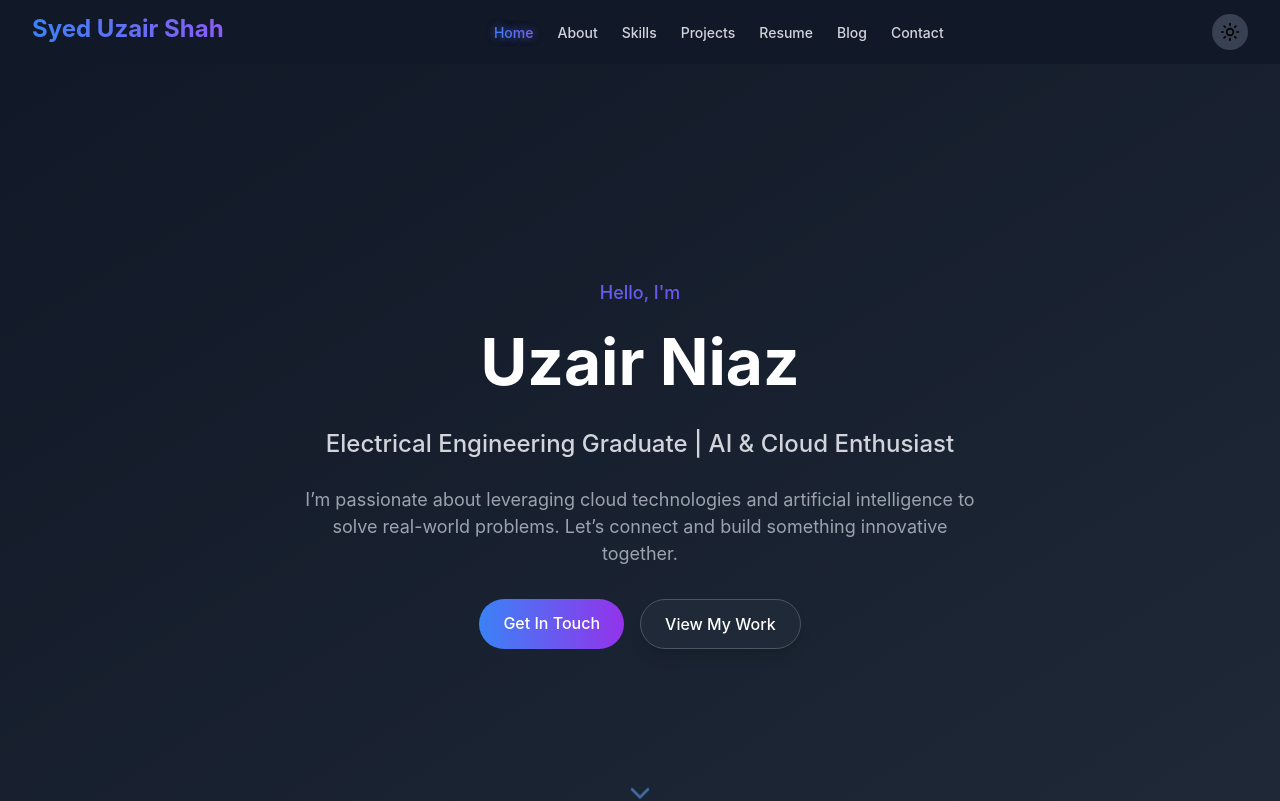
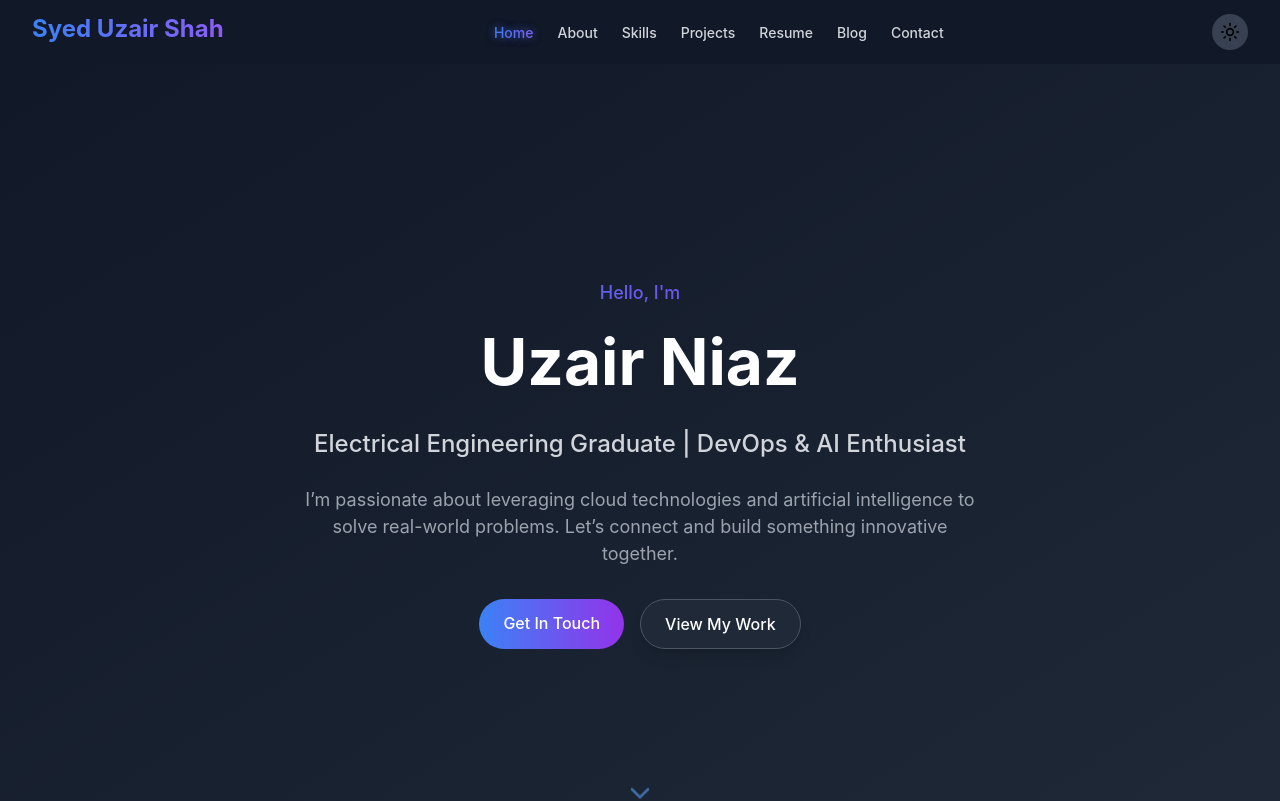
Before and after one commit to uzair-codes/personal-portfolio, a React (Create React App) app: page / in a window 1280 px wide. Shown: the top 801 px of the page. Built offline with nearby package versions, Linux system fonts and the light colour scheme.

Commit message:
Updated Hero

```diff
--- a/src/components/Hero.jsx
+++ b/src/components/Hero.jsx
@@ -32,7 +32,7 @@ const Hero = ({ id }) => {
           transition={{ delay: 0.6 }}
           className="mt-4 text-xl md:text-2xl font-medium text-gray-600 dark:text-gray-300"
         >
-          Electrical Engineering Graduate | AI & Cloud Enthusiast
+          Electrical Engineering Graduate | DevOps & AI Enthusiast
         </motion.h3>
 
         <motion.p
```
